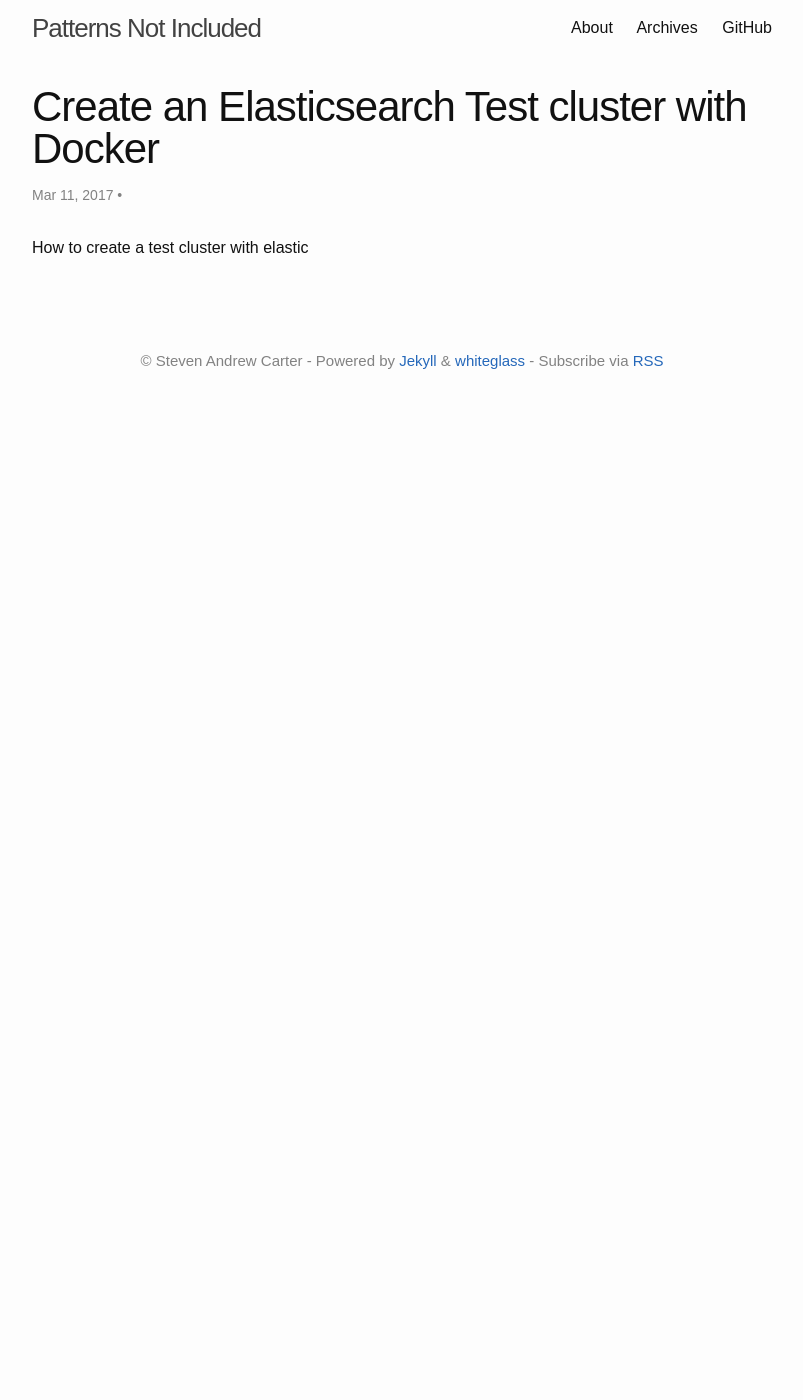
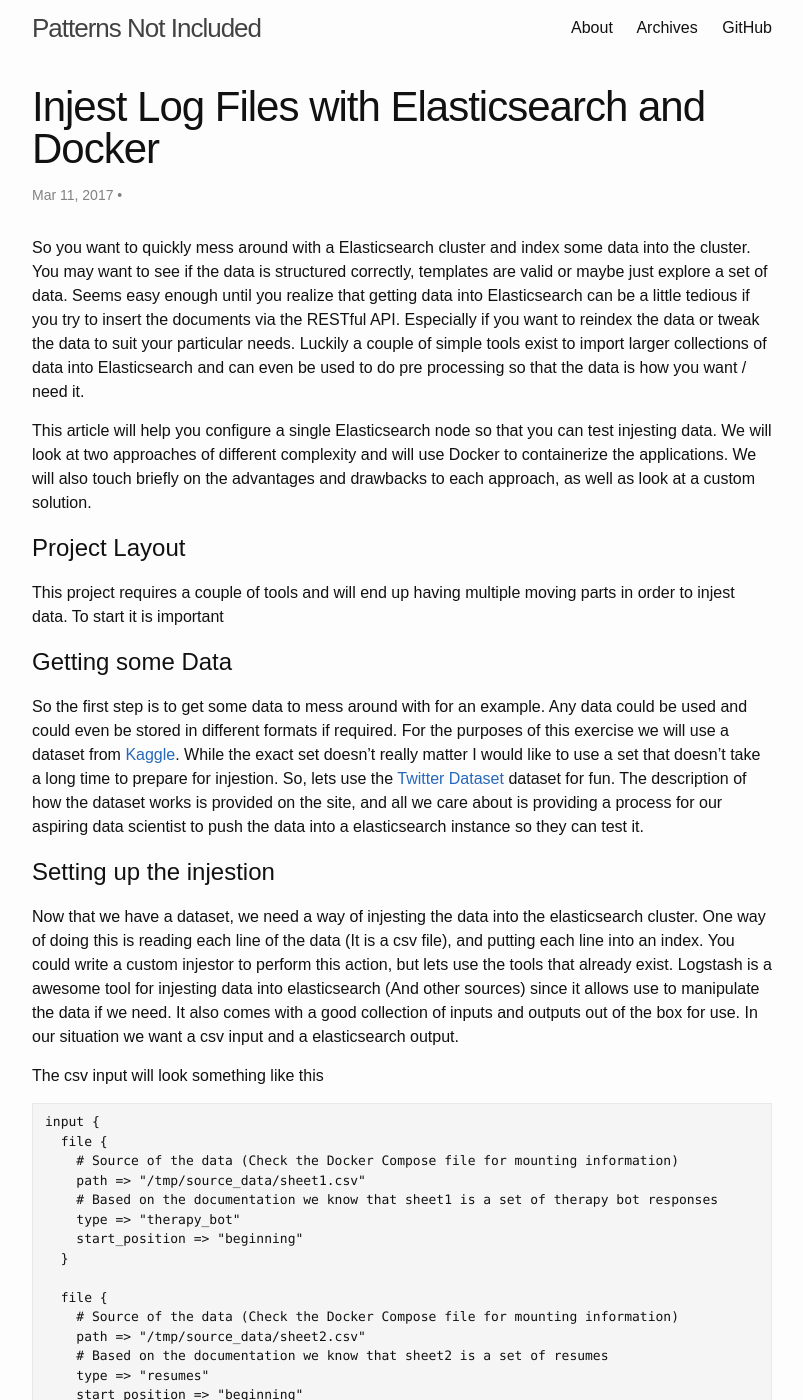
Before and after one commit to stevenandrewcarter/stevenandrewcarter.github.io, a Jekyll site: the page built from _posts/2017-03-11-docker.md, in a window 1280 px wide and 1400 px high. Shown: the whole window, without its empty margins (238-1041 px from the left). Built offline with Jekyll 4.4.1, drawn with Linux system fonts in a browser that asks for light colours; some of the changed text lies outside the part shown.

````diff
--- a/_posts/2017-03-11-docker.md
+++ b/_posts/2017-03-11-docker.md
@@ -1,8 +1,80 @@
 ---
 layout: post
-title:  "Create an Elasticsearch Test cluster with Docker"
+title:  "Injest Log Files with Elasticsearch and Docker"
 date:   2017-03-11 10:04:01 +0200
-categories: Docker Elastic
+categories: Docker Elasticsearch Logstash
 ---
 
-How to create a test cluster with elastic
+So you want to quickly mess around with a Elasticsearch cluster and index some data into the cluster. You may want to
+ see if the data is structured correctly, templates are valid or maybe just explore a set of data. Seems easy enough
+until you realize that getting data into Elasticsearch can be a little tedious if you try to insert the documents via
+the RESTful API. Especially if you want to reindex the data or tweak the data to suit your particular needs. Luckily a
+couple of simple tools exist to import larger collections of data into Elasticsearch and can even be used to do pre
+processing so that the data is how you want / need it.
+
+This article will help you configure a single Elasticsearch node so that you can test injesting data. We will look at
+two approaches of different complexity and will use Docker to containerize the applications. We will also touch briefly
+on the advantages and drawbacks to each approach, as well as look at a custom solution.
+
+# Project Layout
+
+This project requires a couple of tools and will end up having multiple moving parts in order to injest data. To start
+it is important
+
+# Getting some Data
+
+So the first step is to get some data to mess around with for an example. Any data could be used and could even be stored
+in different formats if required. For the purposes of this exercise we will use a dataset from [Kaggle](www.kaggle.com).
+While the exact set doesn't really matter I would like to use a set that doesn't take a long time to prepare for injestion.
+So, lets use the [Twitter Dataset](https://www.kaggle.com/speckledpingu/RawTwitterFeeds) dataset for fun. The description
+of how the dataset works is provided on the site, and all we care about is providing a process for our aspiring data
+scientist to push the data into a elasticsearch instance so they can test it.
+
+# Setting up the injestion
+
+Now that we have a dataset, we need a way of injesting the data into the elasticsearch cluster. One way of doing this is
+reading each line of the data (It is a csv file), and putting each line into an index. You could write a custom injestor
+to perform this action, but lets use the tools that already exist. Logstash is a awesome tool for injesting data into
+elasticsearch (And other sources) since it allows use to manipulate the data if we need. It also comes with a good
+collection of inputs and outputs out of the box for use. In our situation we want a csv input and a elasticsearch output.
+
+The csv input will look something like this
+
+```
+input {
+  file {
+    # Source of the data (Check the Docker Compose file for mounting information)
+    path => "/tmp/source_data/sheet1.csv"
+    # Based on the documentation we know that sheet1 is a set of therapy bot responses
+    type => "therapy_bot"
+    start_position => "beginning"
+  }
+
+  file {
+    # Source of the data (Check the Docker Compose file for mounting information)
+    path => "/tmp/source_data/sheet2.csv"
+    # Based on the documentation we know that sheet2 is a set of resumes
+    type => "resumes"
+    start_position => "beginning"
+  }
+}
+```
+
+and the elastic output will look something like this.
+
+```
+output {
+    elasticsearch {
+      hosts => ["elasticsearch"]
+      index => "%{type}"
+      document_type => "%{type}"
+      user => "elastic"
+      password => "changeme"
+      flush_size => 20000
+    }
+}
+```
+
+# 3. Making a cluster
+
+So, we have a injestion strategy for the data files and now we need something that
````
